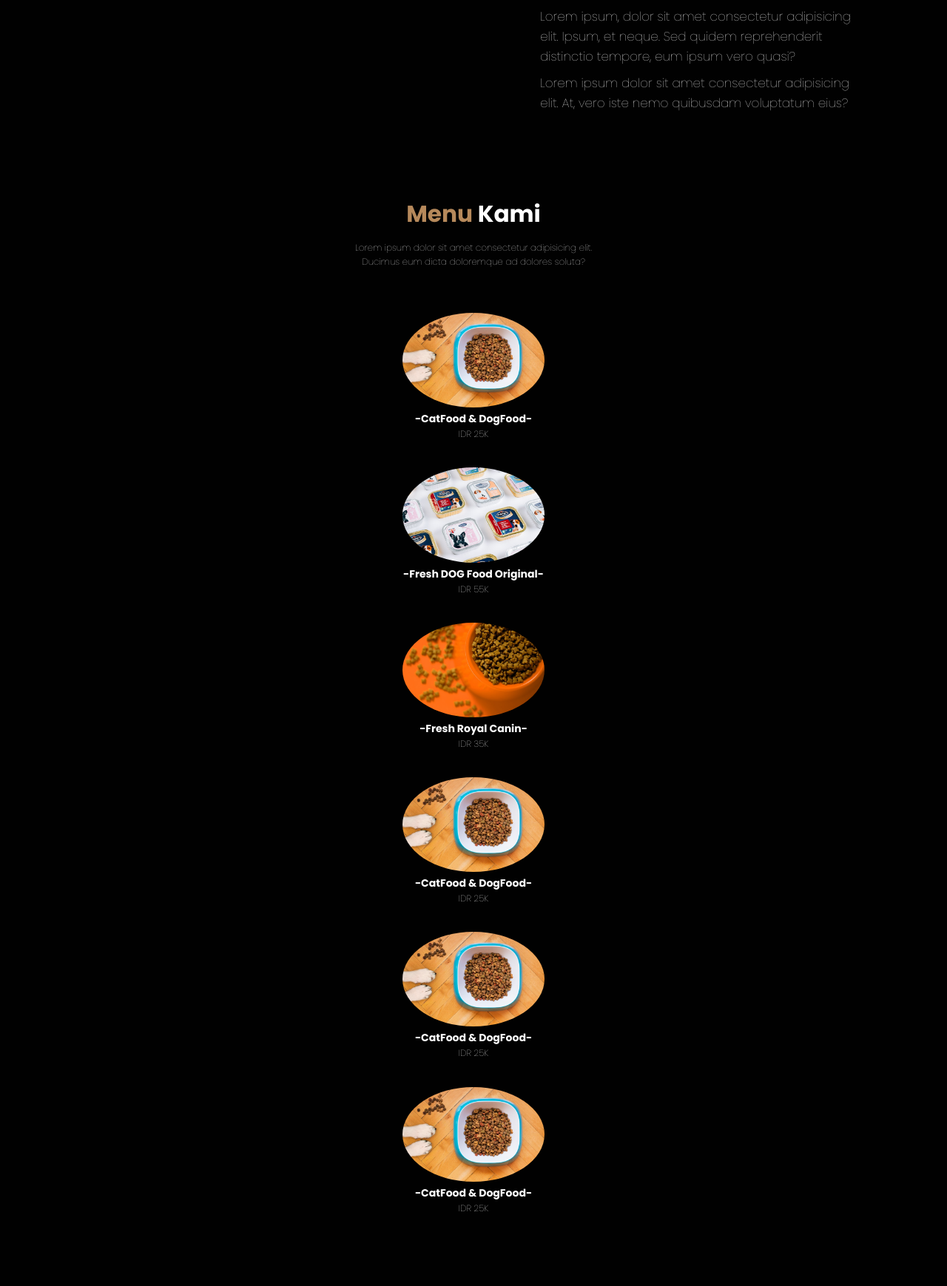
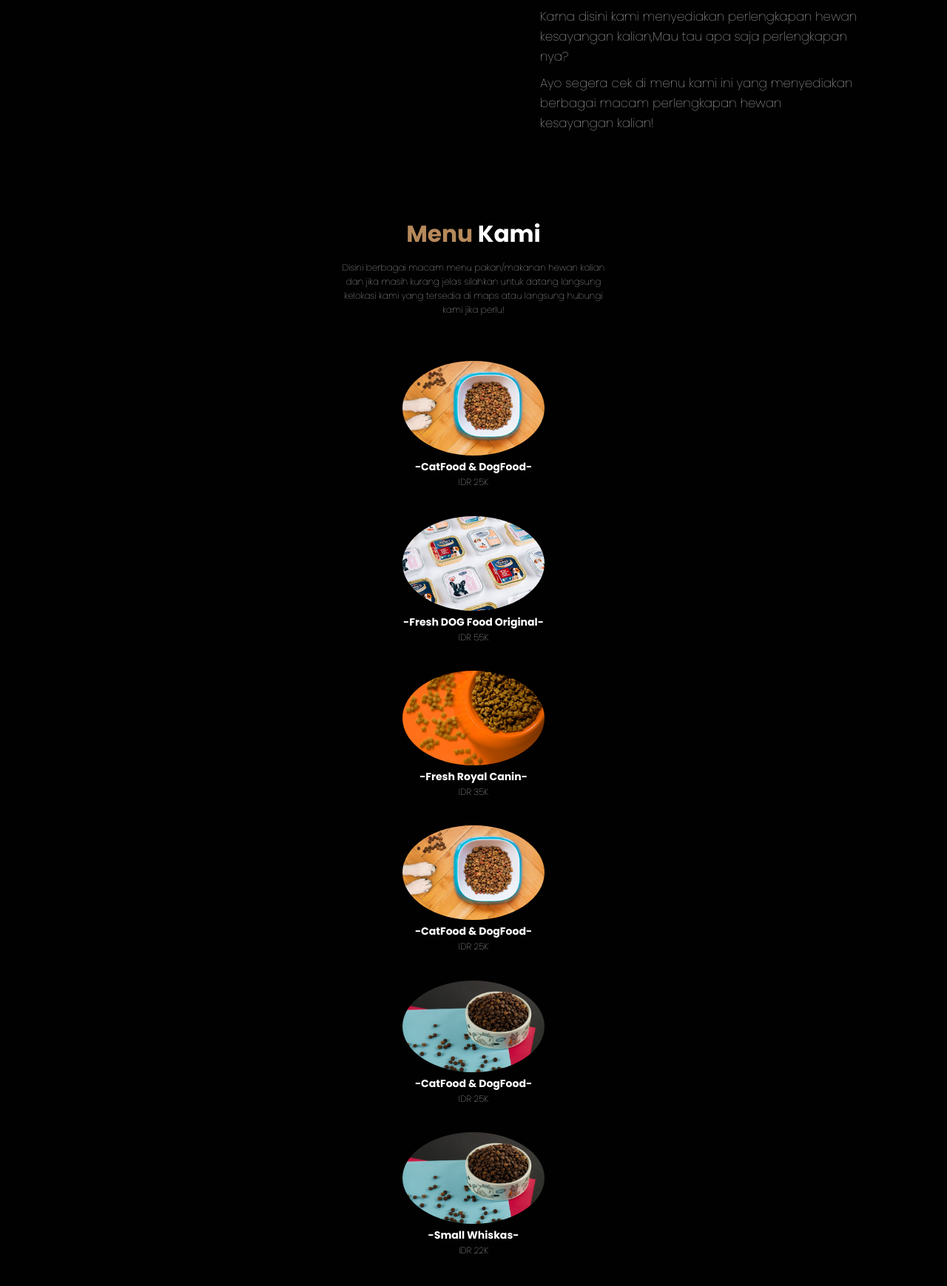
Before and after one commit to EkaWardana2904/landingPage, a plain HTML site: page index.html in a window 1280 px wide. Shown: the part 1035-2774 px from the top of the page at 74% size. Drawn offline with nearby package versions, Linux system fonts and the light colour scheme.

Commit message:
ganti img

```diff
--- a/index.html
+++ b/index.html
@@ -42,7 +42,7 @@
      <section class="hero" id="home">
         <main class="content">
             <h1>Mari Sayangi <span>Hewan Anda</span></h1>
-            <p>Lorem ipsum dolor sit amet consectetur adipisicing elit. Laudantium, provident!</p>
+            <p>Dengan berbelanja di AnimalsPetShop ini anda akan mendapatkan beberapa diskon yang besar,,cara agar mendapatkan diskon hanya dengan berlangganan di AnimalsPetShop ini anda akan mendapatkan diskon yang banyak..AYO belanja perlengkapan Hewan anda disini SEKARANG!!</p>
             <a href="#" class="cta" title="klik untuk membeli">Beli Sekarang</a>
         </main>
      </section>
@@ -59,8 +59,8 @@
             </div>
             <div class="content">
                 <h3>Kenapa Memilih PetShop Kami?</h3>
-                <p>Lorem ipsum, dolor sit amet consectetur adipisicing elit. Ipsum, et neque. Sed quidem reprehenderit distinctio tempore, eum ipsum vero quasi?</p>
-                <p>Lorem ipsum dolor sit amet consectetur adipisicing elit. At, vero iste nemo quibusdam voluptatum eius?</p>
+                <p>Karna disini kami menyediakan perlengkapan hewan kesayangan kalian,Mau tau apa saja perlengkapan nya?</p>
+                <p>Ayo segera cek di menu kami ini yang menyediakan berbagai macam perlengkapan hewan kesayangan kalian!</p>
             </div>
         </div>
     </section>
@@ -70,7 +70,7 @@
     <!-- Menu Section Start-->
     <section id="menu" class="menu">
         <h2><span>Menu</span> Kami</h2>
-        <p>Lorem ipsum dolor sit amet consectetur adipisicing elit. Ducimus eum dicta doloremque ad dolores soluta?</p>
+        <p>Disini berbagai macam menu pakan/makanan hewan kalian dan jika masih kurang jelas silahkan untuk datang langsung kelokasi kami yang tersedia di maps atau langsung hubungi kami jika perlu!</p>
 
         <div class="row">
             <div class="menu-card">
@@ -94,14 +94,14 @@
                 <p class="menu-card-price">IDR 25K</p>
             </div>
             <div class="menu-card">
-                <img src="img/1 (2).jpg" alt="CatFood & DogFood" class="menu-card-img">
+                <img src="img/5.jpg" alt="CatFood & DogFood" class="menu-card-img">
                 <h3 class="menu-card-tittle">-CatFood & DogFood-</h3>
                 <p class="menu-card-price">IDR 25K</p>
             </div>
             <div class="menu-card">
-                <img src="img/1 (2).jpg" alt="CatFood & DogFood" class="menu-card-img">
-                <h3 class="menu-card-tittle">-CatFood & DogFood-</h3>
-                <p class="menu-card-price">IDR 25K</p>
+                <img src="img/5.jpg" alt="Small Whiskas" class="menu-card-img">
+                <h3 class="menu-card-tittle">-Small Whiskas-</h3>
+                <p class="menu-card-price">IDR 22K</p>
             </div>
         </div>
     </section>
@@ -110,7 +110,7 @@
     <!--contact section start-->
     <section id="contact" class="contact">
          <h2><span>Kontak</span> Kami</h2>
-        <p>Lorem ipsum dolor sit amet consectetur adipisicing elit. Ducimus eum dicta doloremque ad dolores soluta?</p>
+        <p>Lokasi kami tidak jauh dari jangkauan kalian para owner Animals</p>
 
         <div class="row">
             <iframe src="https://www.google.com/maps/embed?pb=!1m18!1m12!1m3!1d4710.85064868338!2d107.11423734228399!3d-6.850094899762454!2m3!1f0!2f0!3f0!3m2!1i1024!2i768!4f13.1!3m3!1m2!1s0x2e6853451df5d21d%3A0xb5187f9c34775f2b!2sPrima%20indah%20bayubud!5e0!3m2!1sid!2sid!4v1750213027007!5m2!1sid!2sid"allowfullscreen="" loading="lazy" referrerpolicy="no-referrer-when-downgrade" class="map"></iframe>
```
Also changed, not shown: img/5.jpg (added), 1 other file.
